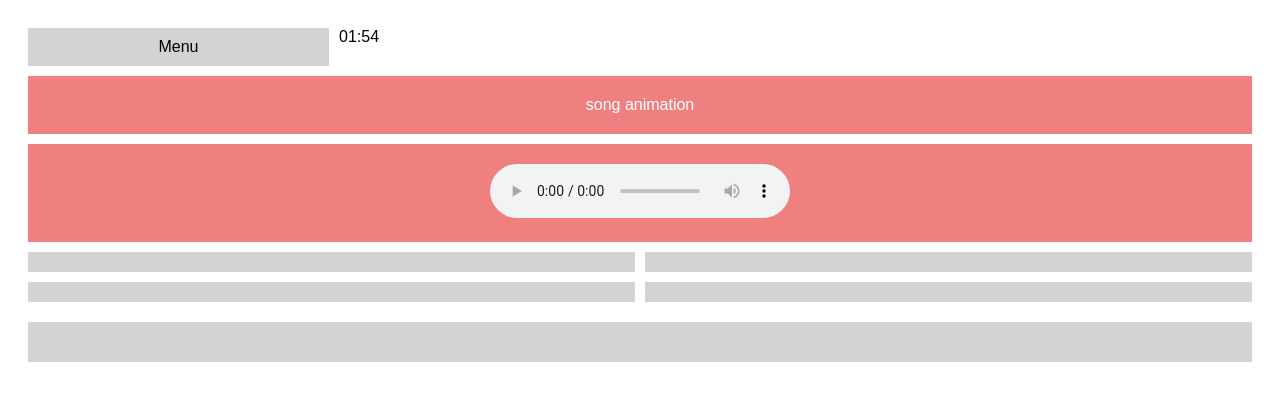
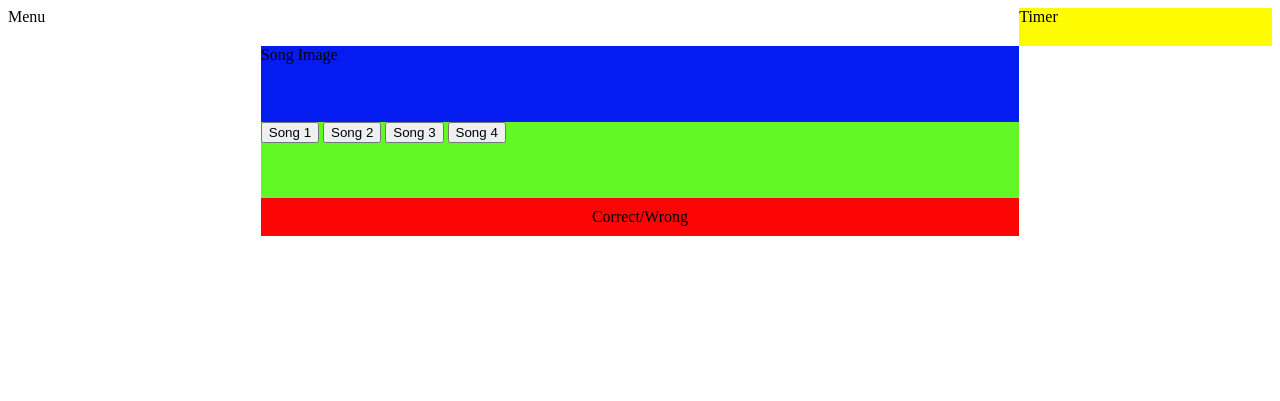
Before and after one commit to Pramirez4799/SEOProject, a Flask app: page /gamePage in a window 1280 px wide. Shown: the top 401 px of the page. Run offline with Flask 3, Linux system fonts and the light colour scheme.

Commit message:
css grid is created

```diff
--- a/Backend/templates/postGamePage.html
+++ b/Backend/templates/postGamePage.html
@@ -5,139 +5,55 @@
     <meta name="viewport" content="width=device-width, initial-scale=1.0">
     <title>Music Quiz</title>
     <style>
-        body {
-            font-family: Arial, sans-serif;
-        }
-        .grid-container {
+        .container {
             display: grid;
-            grid-template-columns: 1fr 2fr 1fr;
-            grid-template-rows: auto auto auto auto;
-            gap: 10px;
-            padding: 20px;
+            grid-template-columns: 1fr 3fr 1fr;
+            grid-template-rows: 1fr 2fr 2fr 1fr;
+            grid-template-areas:
+                "menu123 . timer123"
+                ".  display  ."
+                ". choices ."
+                ". footer .";
         }
         .menu {
-            grid-column: 1;
-            grid-row: 1;
-            background-color: lightgrey;
+            grid-area: menu123;
+            color: rgb(5, 5, 5);
+        }
+        .timer123 {
+            grid-area: timer123;
+            background-color: rgb(255, 251, 0);
+        }
+        .display {
+            grid-area: display;
+            background-color: rgb(5, 28, 241);
+        }
+        .choices {
+            grid-area: choices;
+            background-color: rgb(97, 248, 37);
+        }
+        .footer {
+            grid-area: footer;
+            background-color: rgb(252, 5, 5);
             padding: 10px;
             text-align: center;
-        }
-        .song-info {
-            grid-column: 2;
-            grid-row: 1;
-            display: flex;
-            flex-direction: column;
-            align-items: center;
-            justify-content: center;
-        }
-        .song-info .song-name,
-        .song-info .artist-name {
-            background-color: lightcoral;
-            color: white;
-            padding: 10px;
-            margin: 5px;
-        }
-        .timer {
-            grid-column: 3;
-            grid-row: 1;
-            background-color: red;
-            color: white;
-            padding: 10px;
-            text-align: center;
-        }
-        .song-animation {
-            grid-column: 1 / span 3;
-            grid-row: 2;
-            background-color: lightcoral;
-            padding: 20px;
-            text-align: center;
-            color: white;
-        }
-        .play-snippet {
-            grid-column: 1 / span 3;
-            grid-row: 3;
-            background-color: lightcoral;
-            padding: 20px;
-            text-align: center;
-            color: white;
-        }
-        .choices {
-            grid-column: 1 / span 3;
-            grid-row: 4;
-            display: grid;
-            grid-template-columns: repeat(2, 1fr);
-            gap: 10px;
-            justify-items: center;
-        }
-        .choices button {
-            padding: 10px;
-            width: 100%;
-            background-color: lightgrey;
-            border: none;
-            cursor: pointer;
-            transition: background-color 0.3s ease;
-        }
-        .choices button:hover {
-            background-color: grey;
-            color: white;
-        }
-        .next-song {
-            grid-column: 2;
-            grid-row: 5;
-            padding: 10px;
-            background-color: lightgrey;
-            border: none;
-            cursor: pointer;
-            transition: background-color 0.3s ease;
-        }
-        .next-song:hover {
-            background-color: grey;
-            color: white;
-        }
-        .song-list {
-            grid-column: 1 / span 3;
-            grid-row: 6;
-            background-color: lightgrey;
-            padding: 20px;
-            color: black;
-            text-align: left;
         }
     </style>
 </head>
 <body>
-    <div class="grid-container">
+    <div class="container">
         <div class="menu">Menu</div>
-        <div id="timer123">TIMER</div>
-        <div class="song-animation">song animation</div>
-        <div class="play-snippet">
-            <audio id="audioPlayer" controls></audio>
+        <div class="timer123">Timer</div>
+        <div class="display">
+            <div class="song-animation">Song Image</div>
         </div>
         <div class="choices">
-            <button id="song1"></button>
-            <button id="song2"></button>
-            <button id="song3"></button>
-            <button id="song4"></button>
+            <button id="song1">Song 1</button>
+            <button id="song2">Song 2</button>
+            <button id="song3">Song 3</button>
+            <button id="song4">Song 4</button>
         </div>
-        <div class="song-list" id="songList"></div>
+        <div class="footer">Correct/Wrong</div>
     </div>
+    <script src="static/game.js"></script>
 </body>
-<script src="static\game.js"></script>
 </html>
-<!-- easy is 30 sec per Song
-med is 15 sec per Song
-hard is 6 per songg
-
-once you get to this page
-x store all songs in a list for the playlist id selected
-x keep track of how many songs are selected correctly
-start timer (medium mode for testing and it will be 2min 30 sec)
-X pick one random song
-    remove it from array
-use that song to be the one that gets played
-    add a button to play song and a pause button to stop song
-add that song to one of choices and make sure its random
-pick three other different songs (all songs must be a different choice)
-if correct songs is picked then go to next song
-if wrong song is selected then still go to next song
-once done calcualted score based on number selected correctly x time remaining x difficulty (have chat tweak this algo)
-$env:FLASK_APP = ".\Backend\main.py" -->
```
